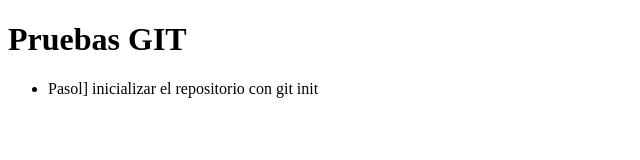
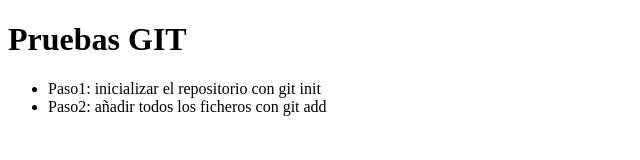
Before and after one commit to herrerosalex/alexenlinea, a plain HTML site: page index.html in a window 1280 px wide. Shown: the whole page, without its empty margins (0-640 px from the left). Drawn offline with Linux system fonts and the light colour scheme.

Commit message:
Añadir paso 2 y nuevo fichero

```diff
--- a/index.html
+++ b/index.html
@@ -5,7 +5,8 @@
 		<body>
 			<h1>Pruebas GIT</h1>
 			<ul>
-				<li>Pasol] inicializar el repositorio con git init</li>
+				<li>Paso1: inicializar el repositorio con git init</li>
+				<li>Paso2: añadir todos los ficheros con git add </li>
 			</ul>
 		</body>
 </html>
```
